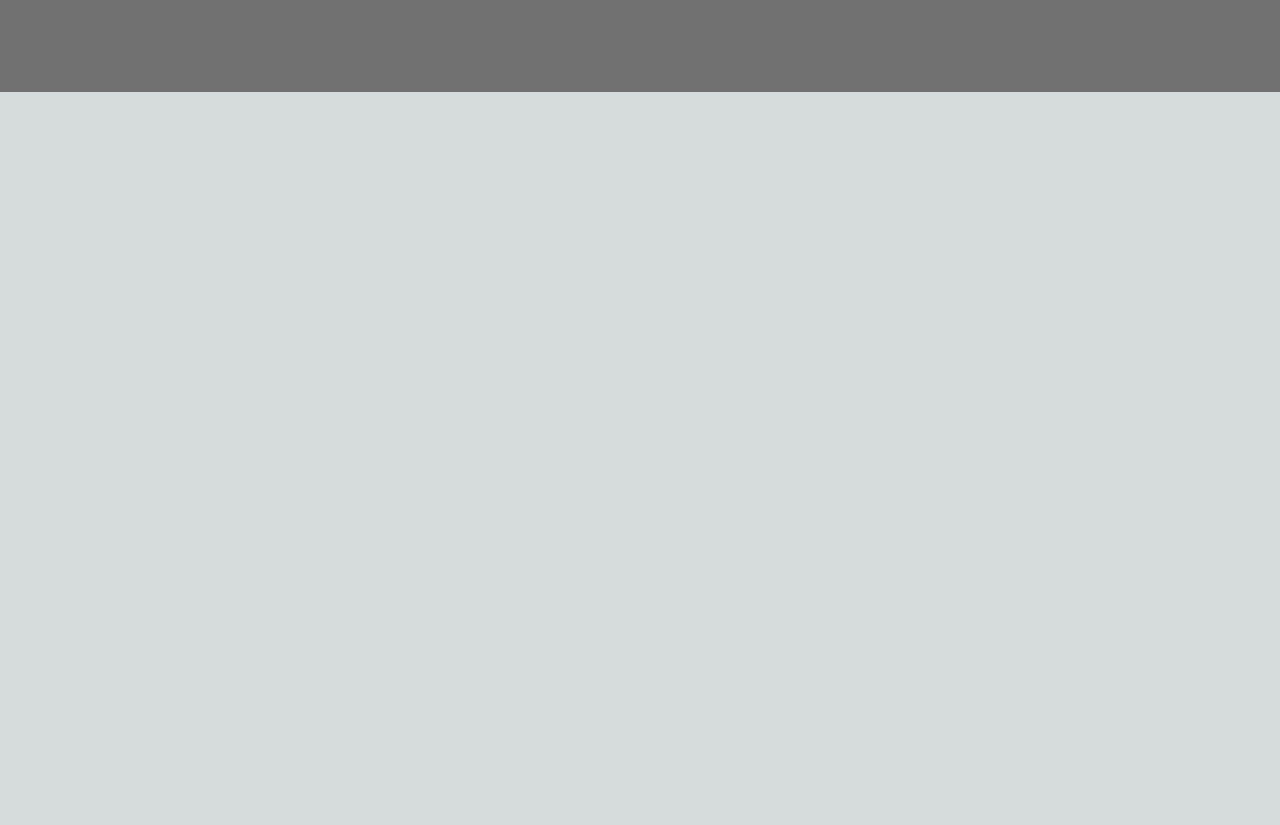
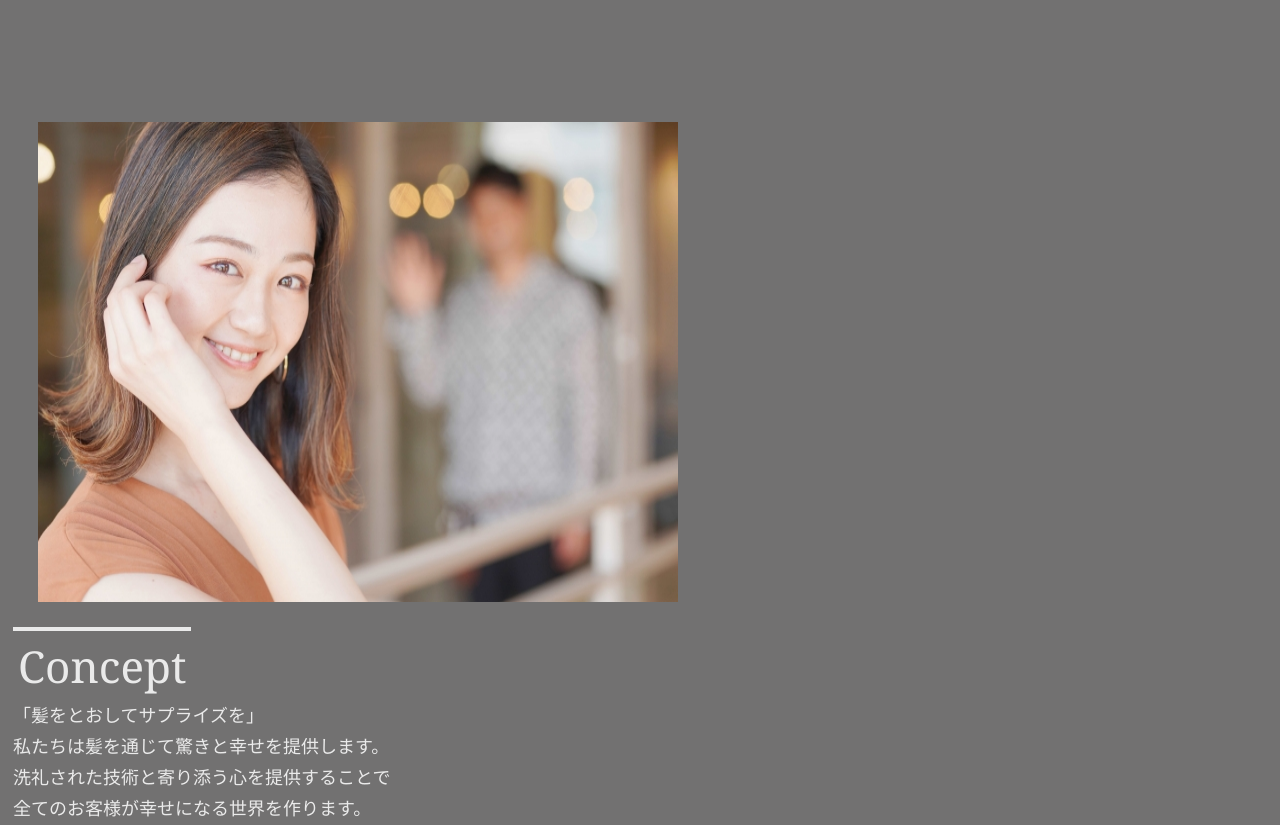
Before and after one commit to tannno-shouta/-surprise-hair, a Next.js app: page / in a window 1280 px wide. Shown: the part 820-1645 px from the top of the page. Before the commit the page ends 912 px from the top, so only its background shows below. Built offline with nearby package versions, Linux system fonts and the light colour scheme.

Commit message:
Conceptコンポーネントの追加

```diff
--- /dev/null
+++ b/src/components/Concept.jsx
@@ -0,0 +1,20 @@
+import styles from 'src/components/Concept.module.css'
+
+const Concept  = (props) =>{
+  return (
+      <div className= {styles.concept} >
+        <div className= {styles.concept_image} >
+          <img src='/img/concept.jpg' alt ="コンセプト" width="640px" height=  "480px"></img>
+        </div>
+        <div className= {styles.concept_body} >
+          <span className= {styles.concept_title}>Concept</span>
+          <p className={styles.concept_text}>「髪をとおしてサプライズを」</p>
+          <p className={styles.concept_text}>私たちは髪を通じて驚きと幸せを提供します。</p>
+          <p className={styles.concept_text}>洗礼された技術と寄り添う心を提供することで</p>
+          <p className={styles.concept_text}>全てのお客様が幸せになる世界を作ります。</p>
+        </div>
+      </div>
+  );
+}
+
+export { Concept };
--- /dev/null
+++ b/src/components/Concept.module.css
@@ -0,0 +1,33 @@
+.consept{
+ width: 100%;
+ height: auto;
+ display: flex;
+ justify-content: center;
+ border-top :solid 4px #eaeaea;
+}
+
+.concept_image{
+  display: block;
+ margin: 30px;
+}
+
+.concept_body{
+ display: block;
+ right : 20px;
+}
+
+.concept_title{
+ border-top :solid 4px #eaeaea;
+ font-size: 44px;
+ font-family: Georgia, 'Times New Roman', Times, serif;
+ color: #eaeaea;
+ padding: 5px ;
+ margin: 1px 5px 10px;
+}
+
+.concept_text{
+  font-size: 18px;
+  font-family: Georgia, 'Times New Roman', Times, serif;
+  color: #eaeaea;
+  margin: 5px;
+ }
--- a/src/components/FirstView.module.css
+++ b/src/components/FirstView.module.css
@@ -7,7 +7,6 @@
 }
 
 .firstview_image{
-  margin-bottom: 100px;
   overflow: hidden;
   text-align : center;
   overscroll-behavior-y: none;
--- a/src/components/Main.jsx
+++ b/src/components/Main.jsx
@@ -1,11 +1,13 @@
 import styles from 'src/components/Main.module.css'
 import { FirstView } from 'src/components/FirstView'
+import { Concept } from 'src/components/Concept';
 
 
 const Main = (props) => {
   return (
       <main className= {styles.main}>
         <FirstView/>
+        <Concept/>
       </main>
   );
 }
--- a/src/components/Main.module.css
+++ b/src/components/Main.module.css
@@ -2,5 +2,4 @@
   position: relative;
   width: 100%;
   height: 100%;
-  display: block;
 }
```
Also changed, not shown: public/img/concept.jpg (added).
